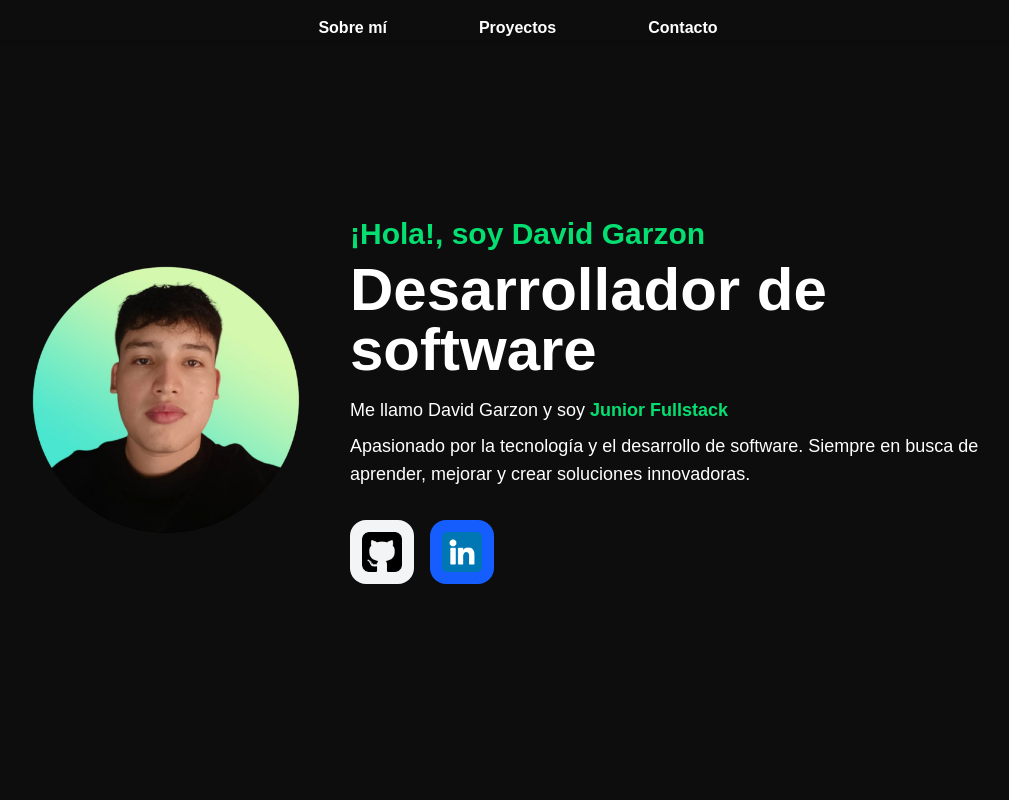
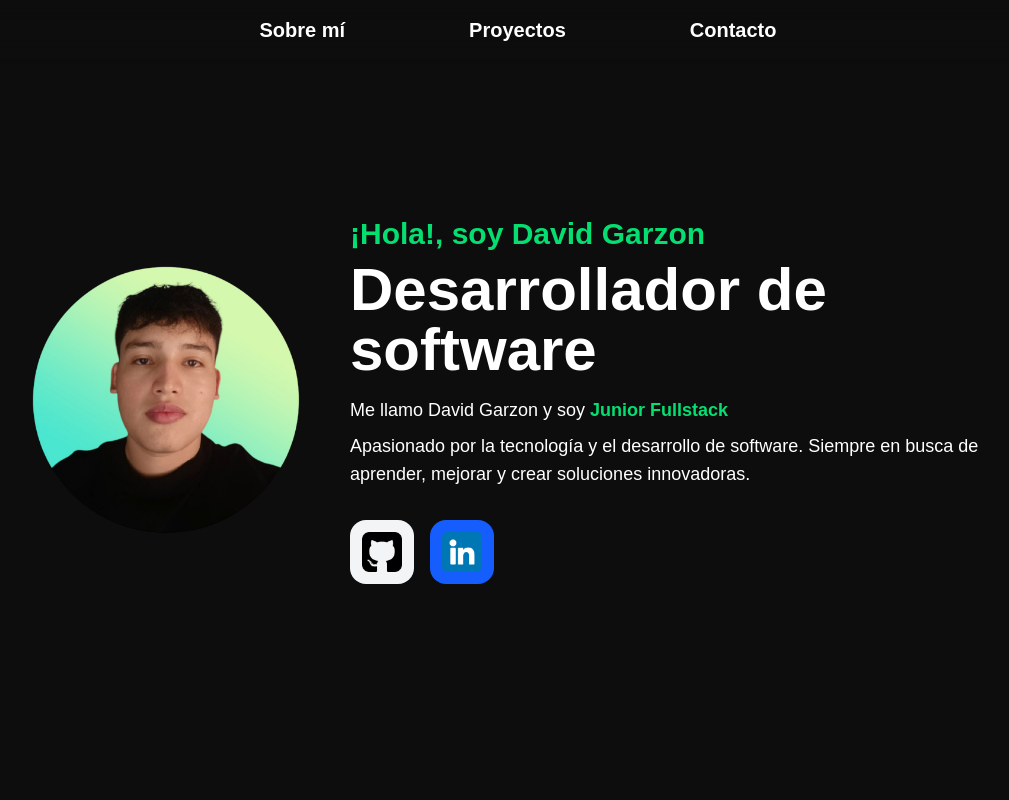
Before and after one commit to DavidGarzonDev/portafolio, a React (Vite) app: page / in a window 1280 px wide. Shown: the top 800 px of the page, without its empty margins (122-1131 px from the left). Built offline with nearby package versions, Linux system fonts and the light colour scheme; no server answers.

Commit message:
Agregando estilos en el header

```diff
--- a/src/pages/Header.jsx
+++ b/src/pages/Header.jsx
@@ -1,19 +1,30 @@
-import React from 'react'
-import { Link } from 'react-router-dom'
+import React from 'react';
 
 const Header = () => {
     return (
-        <header className="fixed top-0 left-0 w-full  bg-opacity-90 backdrop-blur-md shadow-md z-80 h-10 justify-center">
-            <nav className="p-4">
-                <ul className="flex space-x-8 justify-center">
-                    <li><a href="#about" className="hover:text-white transition">Sobre mí</a></li>
-                    <li><a href="#projects" className="hover:text-white transition">Proyectos</a></li>
-                    <li><a href="#contact" className="hover:text-white transition">Contacto</a></li>
+        <header className="fixed top-0 left-0 w-full bg-transparent backdrop-blur-md z-50 py-4 shadow-sm">
+            <nav className="w-full">
+                <ul className="flex justify-center space-x-8 md:space-x-16 w-full">
+                    {[
+                        { id: 'about', text: 'Sobre mí' },
+                        { id: 'projects', text: 'Proyectos' },
+                        { id: 'contact', text: 'Contacto' }
+                    ].map((item) => (
+                        <li key={item.id}>
+                            <a
+                                href={`#${item.id}`}
+                                className="relative text-gray-300 hover:text-white text-xl font-semibold transition-colors duration-300
+                    after:content-[''] after:absolute after:left-0 after:-bottom-1 after:w-0 after:h-1 after:bg-green-400
+                    after:transition-all after:duration-500 hover:after:w-full"
+                            >
+                                {item.text}
+                            </a>
+                        </li>
+                    ))}
                 </ul>
             </nav>
         </header>
     );
-}
+};
 
-
-export default Header
+export default Header;
```
